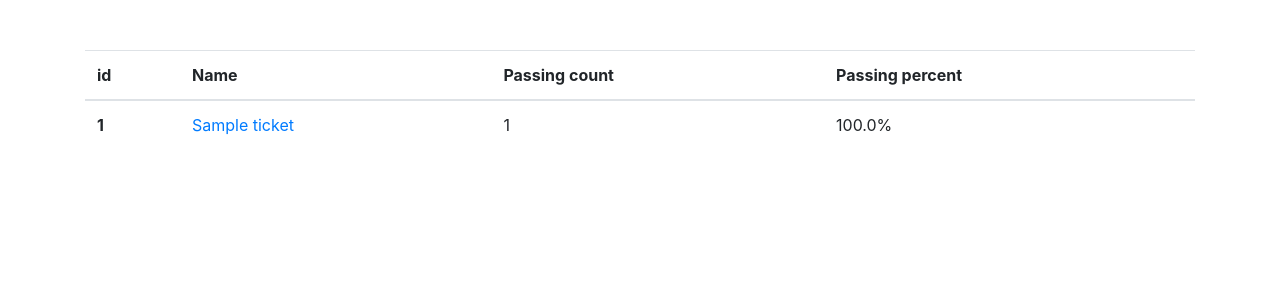
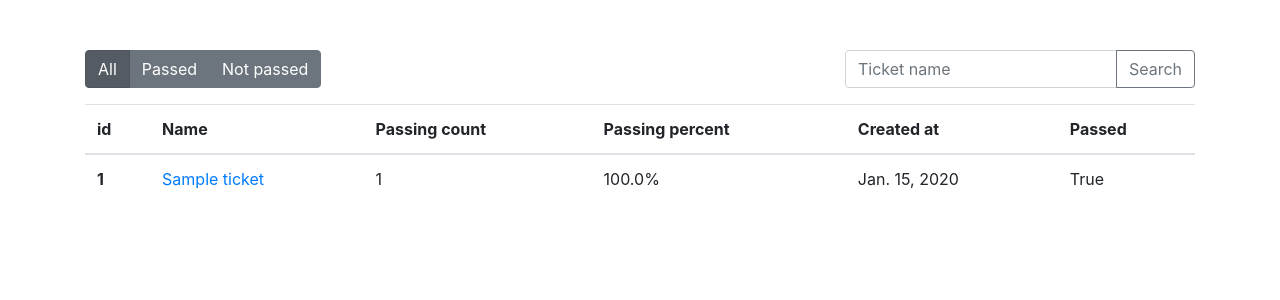
Before and after one commit to Eugene1999/TestingPlatform, a Django app: page / in a window 1280 px wide. Shown: the part 59-359 px from the top of the page. Run offline with Django 3.2, Linux system fonts and the light colour scheme; a user stored in the database is signed in; tables that the repository leaves empty hold one stand-in row (values such as "Sample post"); parts of the project's set-up code (start-up, migrations or seed data) failed here and were passed over.

Commit message:
Implement search and filtering in tickets-list page

```diff
--- a/tickets/templates/tickets-list.html
+++ b/tickets/templates/tickets-list.html
@@ -2,26 +2,94 @@
 
 {% block content %}
 
-<div class="container">
-    <table class="table" style="margin-top: 50px;">
+<div class="container" style="margin-top: 50px;">
+    <div class="row">
+        <div class="col">
+            <div class="btn-group btn-group-toggle" data-toggle="buttons">
+                <label class="btn btn-secondary active">
+                    <input type="radio" name="options" id="option1" checked onclick="viewAllTickets();"> All
+                </label>
+                <label class="btn btn-secondary" onclick="viewTicketsByPassedName('True');">
+                    <input type="radio" name="options" id="option2"> Passed
+                </label>
+                <label class="btn btn-secondary" onclick="viewTicketsByPassedName('False');">
+                    <input type="radio" name="options" id="option2"> Not passed
+                </label>
+            </div>
+        </div>
+        <div class="col">
+
+        </div>
+        <div class="col">
+            <div class="input-group mb-3">
+                <input type="text" class="form-control" placeholder="Ticket name" id="search_text_input">
+                <div class="input-group-append">
+                    <button class="btn btn-outline-secondary" type="button" onclick="viewTicketsByName();">Search</button>
+                </div>
+            </div>
+        </div>
+
+
+    </div>
+    <table class="table">
         <thead>
             <tr>
                 <th scope="col">id</th>
                 <th scope="col">Name</th>
                 <th scope="col">Passing count</th>
                 <th scope="col">Passing percent</th>
+                <th scope="col">Created at</th>
+                <th scope="col">Passed</th>
             </tr>
         </thead>
         <tbody>
             {% for ticket in tickets %}
-            <tr>
+            <tr name="table_row">
                 <th scope="row">{{ ticket.id }}</th>
                 <td><a href="{% url 'ticket-detail' pk=ticket.id %}">{{ ticket.name }}</a></td>
                 <td>{{ ticket.passing_count }}</td>
                 <td>{{ ticket.pass_percent }}%</td>
+                <td>{{ ticket.created_at|date }}</td>
+                <td name="passed_td">{{ ticket.passed }}</td>
             </tr>
             {% endfor %}
         </tbody>
     </table>
 </div>
+
+<script>
+    function viewAllTickets() {
+        var rows = document.getElementsByName("table_row");
+
+        for (var i = 0; i < rows.length; i++) {
+            rows[i].removeAttribute("hidden");
+        }
+    }
+    function viewTicketsByPassedName(name) {
+        var rows = document.getElementsByName("table_row");
+
+        for (var i = 0; i < rows.length; i++) {
+            var passed = rows[i].cells[rows[i].cells.length - 1].innerText;
+            if (passed === name) {
+                rows[i].removeAttribute("hidden");
+            } else {
+                rows[i].setAttribute("hidden", true);
+            }
+        }
+    }
+    function viewTicketsByName() {
+        var name = document.getElementById("search_text_input").value.toUpperCase();
+        console.log(name);
+        var rows = document.getElementsByName("table_row");
+
+        for (var i = 0; i < rows.length; i++) {
+            var passed = rows[i].cells[1].innerText.toUpperCase();
+            if (passed.includes(name)) {
+                rows[i].removeAttribute("hidden");
+            } else {
+                rows[i].setAttribute("hidden", true);
+            }
+        }
+    }
+</script>
 {% endblock %}
```
